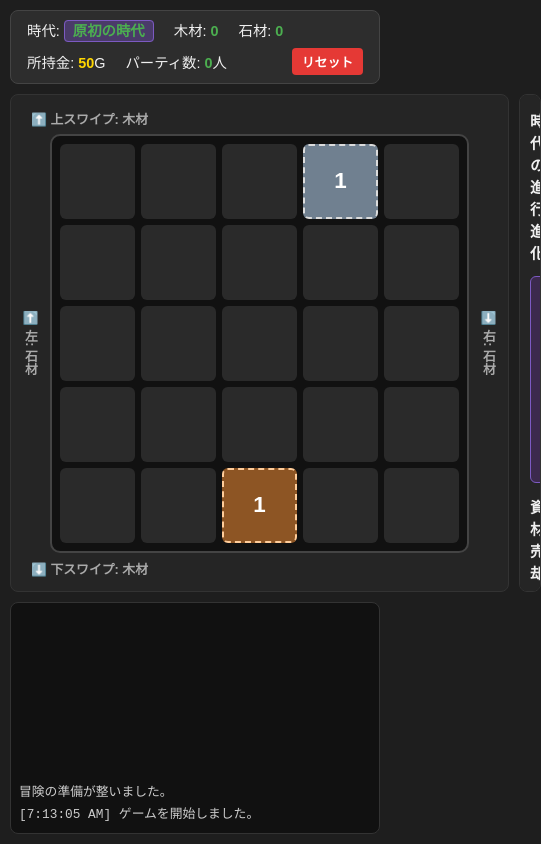
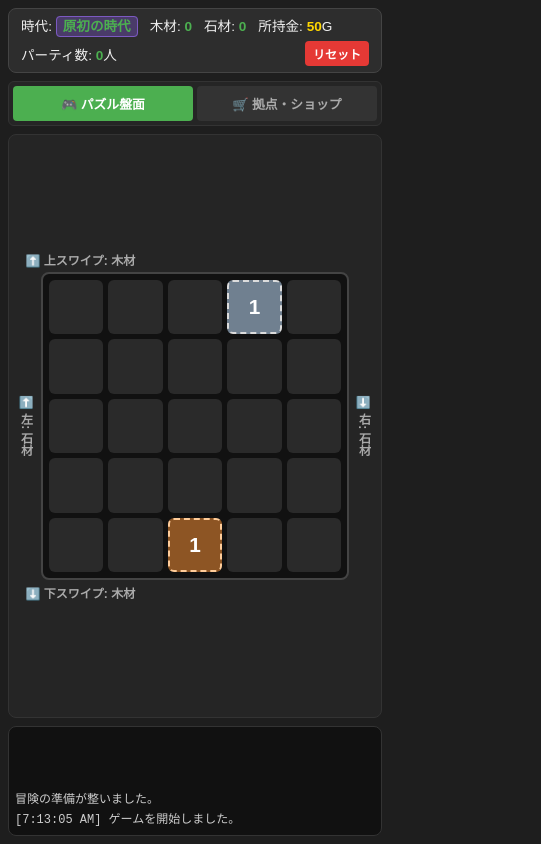
Before and after one commit to k-p5w/saras-kit, a plain HTML site: page merge/index.html in a window 390 px wide. Shown: the whole page, 541 px wide, since content can reach past the window. Drawn offline with Linux system fonts and the light colour scheme.

Commit message:
モバイル対応

```diff
--- a/merge/index.html
+++ b/merge/index.html
@@ -2,7 +2,8 @@
 <html lang="ja">
 <head>
     <meta charset="UTF-8">
-    <title>マージ×サバクラ：冒険イベント拡張版</title>
+    <meta name="viewport" content="width=device-width, initial-scale=1.0, user-scalable=no">
+    <title>マージ×サバクラ：完全版モック</title>
     <style>
         * { box-sizing: border-box; margin: 0; padding: 0; }
         body {
@@ -12,41 +13,68 @@
             display: flex;
             flex-direction: column;
             height: 100vh;
-            padding: 10px;
-            gap: 10px;
+            padding: 8px;
+            gap: 8px;
+            overflow: hidden;
+            touch-action: none; /* スワイプ時の画面スクロール防止 */
         }
 
         /* --- 上部：ステータスバー --- */
         .status-bar {
             display: flex;
-            gap: 8px 20px;
+            gap: 6px 12px;
             flex-wrap: wrap;
             align-items: center;
             background: #2d2d2d;
-            padding: 8px 16px;
+            padding: 6px 12px;
             border-radius: 8px;
             border: 1px solid #444;
-            font-size: 0.9rem;
+            font-size: 0.85rem;
         }
         .status-item span { font-weight: bold; color: #4CAF50; }
         .gold-item span { color: #ffd700; }
-        .era-badge { background: #4a3b69; padding: 2px 8px; border-radius: 4px; border: 1px solid #7c5ac2; font-weight: bold; }
+        .era-badge { background: #4a3b69; padding: 2px 6px; border-radius: 4px; border: 1px solid #7c5ac2; font-weight: bold; }
 
         .reset-btn {
             background: #e53935; color: white; border: none;
-            padding: 4px 10px; border-radius: 4px; cursor: pointer;
-            font-weight: bold; font-size: 0.8rem; margin-left: auto;
+            padding: 4px 8px; border-radius: 4px; cursor: pointer;
+            font-weight: bold; font-size: 0.75rem; margin-left: auto;
         }
-        .reset-btn:hover { background: #c62828; }
+
+        /* --- モバイル用タブ切替ヘッダー --- */
+        .mobile-tabs {
+            display: none;
+            gap: 4px;
+            background: #252525;
+            padding: 4px;
+            border-radius: 6px;
+            border: 1px solid #333;
+        }
+        .tab-btn {
+            flex: 1;
+            background: #333;
+            color: #aaa;
+            border: none;
+            padding: 8px;
+            border-radius: 4px;
+            font-weight: bold;
+            font-size: 0.8rem;
+            cursor: pointer;
+        }
+        .tab-btn.active {
+            background: #4CAF50;
+            color: #fff;
+        }
 
         /* --- メインコンテナ --- */
         .main-layout {
             display: flex;
-            flex: 7;
-            gap: 10px;
+            flex: 1;
+            gap: 8px;
             min-height: 0;
         }
 
+        /* パズル盤面エリア */
         .puzzle-section {
             flex: 7;
             display: flex;
@@ -54,77 +82,76 @@
             align-items: center;
             justify-content: center;
             background: #252525;
-            padding: 10px;
+            padding: 8px;
             border-radius: 8px;
             border: 1px solid #333;
-            position: relative;
         }
 
         .board-wrapper {
             display: flex;
             flex-direction: column;
             align-items: center;
-            gap: 6px;
+            gap: 4px;
         }
         .guide-row {
             display: flex;
             justify-content: space-between;
             width: 100%;
-            padding: 0 10px;
-            font-size: 0.8rem;
+            padding: 0 8px;
+            font-size: 0.75rem;
             color: #aaa;
             font-weight: bold;
         }
         .board-middle {
             display: flex;
             align-items: center;
-            gap: 10px;
+            gap: 6px;
         }
 
         .grid {
             display: grid;
-            grid-template-columns: repeat(5, 75px);
-            grid-template-rows: repeat(5, 75px);
-            gap: 6px;
+            grid-template-columns: repeat(5, min(14vw, 70px));
+            grid-template-rows: repeat(5, min(14vw, 70px));
+            gap: 5px;
             background: #111;
-            padding: 8px;
-            border-radius: 10px;
+            padding: 6px;
+            border-radius: 8px;
             border: 2px solid #444;
         }
         .cell {
-            width: 75px; height: 75px; background: #2a2a2a; border-radius: 6px;
+            width: 100%; height: 100%; background: #2a2a2a; border-radius: 6px;
             display: flex; align-items: center; justify-content: center;
             font-weight: bold; user-select: none; cursor: default;
         }
 
-        .tile-card { background: var(--card-bg); color: #fff; border: 2px dashed var(--card-bd); font-size: 1.4rem; }
+        .tile-card { background: var(--card-bg); color: #fff; border: 2px dashed var(--card-bd); font-size: 1.3rem; }
         .tile-mat {
             background: var(--mat-bg); color: var(--mat-fg); border: 2px solid var(--mat-bd);
-            font-size: 1.6rem; box-shadow: inset 0 0 8px var(--mat-glow); cursor: pointer;
+            font-size: 1.5rem; box-shadow: inset 0 0 8px var(--mat-glow); cursor: pointer;
         }
-        .tile-mat:hover { transform: scale(1.05); }
 
+        /* サイドメニュー（ショップ等） */
         .side-section {
             flex: 3;
             background: #252525;
-            padding: 10px;
+            padding: 8px;
             border-radius: 8px;
             border: 1px solid #333;
             display: flex;
             flex-direction: column;
-            gap: 8px;
+            gap: 6px;
             overflow-y: auto;
         }
-        .shop-title { font-size: 0.95rem; font-weight: bold; border-bottom: 1px solid #444; padding-bottom: 4px; margin-top: 4px; }
+        .shop-title { font-size: 0.85rem; font-weight: bold; border-bottom: 1px solid #444; padding-bottom: 2px; margin-top: 4px; }
 
         .shop-item {
             background: #333;
-            padding: 6px 10px;
+            padding: 6px 8px;
             border-radius: 6px;
             display: flex;
             justify-content: space-between;
             align-items: center;
-            font-size: 0.8rem;
+            font-size: 0.75rem;
         }
         .shop-item.era-item { background: #3c2a4d; border: 1px solid #7c5ac2; }
         .shop-item button {
@@ -132,29 +159,41 @@
             padding: 4px 8px; border-radius: 4px; cursor: pointer;
             font-weight: bold; font-size: 0.75rem;
         }
-        .shop-item.era-item button { background: #7c5ac2; }
 
+        /* 下部冒険ログ */
         .log-section {
-            flex: 3;
+            height: 110px;
             background: #111;
-            padding: 8px;
+            padding: 6px;
             border-radius: 8px;
             border: 1px solid #333;
             overflow-y: auto;
             font-family: monospace;
-            font-size: 0.8rem;
+            font-size: 0.75rem;
             display: flex;
             flex-direction: column-reverse;
         }
-        .log-entry { margin-bottom: 3px; color: #ccc; }
+        .log-entry { margin-bottom: 2px; color: #ccc; }
         .log-entry.event { color: #ffd700; }
         .log-entry.reward { color: #4dd0e1; }
+        .log-entry.goddess { color: #e1bee7; font-weight: bold; }
         .log-entry.danger { color: #ff8a80; }
         .log-entry.gameover { color: #ff6b6b; font-weight: bold; }
+
+        /* スマホ用レスポンシブ（768px以下はタブ段階表示） */
+        @media (max-width: 768px) {
+            .mobile-tabs { display: flex; }
+            .main-layout { flex-direction: column; }
+            .side-section { display: none; } /* デフォルトで非表示 */
+            .side-section.active { display: flex; flex: 1; }
+            .puzzle-section { flex: 1; display: flex; }
+            .puzzle-section.hidden { display: none; }
+        }
     </style>
 </head>
 <body>
 
+    <!-- 上部ステータスバー -->
     <div class="status-bar">
         <div class="status-item">時代: <span id="era-name" class="era-badge">原初の時代</span></div>
         <span id="inv-bar" style="display: contents;"></span>
@@ -163,16 +202,24 @@
         <button class="reset-btn" onclick="resetGame()">リセット</button>
     </div>
 
+    <!-- スマホ専用段階表示（タブボタン） -->
+    <div class="mobile-tabs">
+        <button class="tab-btn active" onclick="switchTab('puzzle')">🎮 パズル盤面</button>
+        <button class="tab-btn" onclick="switchTab('shop')">🛒 拠点・ショップ</button>
+    </div>
+
+    <!-- メインエリア -->
     <div class="main-layout">
-        <div class="puzzle-section">
+        <!-- パズルエリア -->
+        <div class="puzzle-section" id="puzzle-section">
             <div class="board-wrapper">
                 <div class="guide-row">
                     <span>⬆️ 上スワイプ: <strong id="guide-up">-</strong></span>
                 </div>
                 <div class="board-middle">
-                    <span id="guide-left" style="writing-mode: vertical-rl; font-size: 0.8rem; color: #aaa; font-weight: bold;">⬅️ 左: -</span>
+                    <span id="guide-left" style="writing-mode: vertical-rl; font-size: 0.75rem; color: #aaa; font-weight: bold;">⬅️ 左: -</span>
                     <div class="grid" id="grid"></div>
-                    <span id="guide-right" style="writing-mode: vertical-rl; font-size: 0.8rem; color: #aaa; font-weight: bold;">➡️ 右: -</span>
+                    <span id="guide-right" style="writing-mode: vertical-rl; font-size: 0.75rem; color: #aaa; font-weight: bold;">➡️ 右: -</span>
                 </div>
                 <div class="guide-row">
                     <span>⬇️ 下スワイプ: <strong id="guide-down">-</strong></span>
@@ -180,7 +227,8 @@
             </div>
         </div>
 
-        <div class="side-section">
+        <!-- ショップエリア -->
+        <div class="side-section" id="side-section">
             <div class="shop-title">時代の進行・進化</div>
             <div id="era-shop-list"></div>
 
@@ -205,6 +253,7 @@
         </div>
     </div>
 
+    <!-- 冒険ログ -->
     <div class="log-section" id="log-section">
         <div class="log-entry">冒険の準備が整いました。</div>
     </div>
@@ -230,52 +279,13 @@
     };
     let currentEra = 'primal';
 
-    /* ==========================================
-     * 冒険イベントリスト（データ定義化）
-     * ========================================== */
     const ADVENTURE_EVENTS = [
-        {
-            weight: 30,
-            text: h => `⚔️ ${h.name}が魔物を撃破しました！ (+5G)`,
-            effect: () => { gold += 5; },
-            type: 'event'
-        },
-        {
-            weight: 25,
-            text: h => `🌲 ${h.name}が森林で木材を調達しました！ (+2木材)`,
-            effect: () => { inventory.wood = (inventory.wood || 0) + 2; },
-            type: 'reward'
-        },
-        {
-            weight: 20,
-            text: h => `⛏️ ${h.name}が岩山から石材を削り出しました！ (+2石材)`,
-            effect: () => { inventory.stone = (inventory.stone || 0) + 2; },
-            type: 'reward'
-        },
-        {
-            weight: 10,
-            text: h => `💎 ${h.name}が隠された宝箱を発見しました！ (+15G)`,
-            effect: () => { gold += 15; },
-            type: 'reward'
-        },
-        {
-            weight: 10,
-            text: h => `💀 ${h.name}が毒キノコを誤飲して治療費を払いました... (-3G)`,
-            effect: () => { gold = Math.max(0, gold - 3); },
-            type: 'danger'
-        },
-        {
-            weight: 15,
-            text: h => `⛰️ ${h.name}は静かに未開の地を探索中...`,
-            effect: () => {},
-            type: ''
-        },
-        {
-            weight: 10,
-            text: h => `🍺 ${h.name}は酒場で英気を養っています。`,
-            effect: () => {},
-            type: ''
-        }
+        { weight: 30, text: h => `⚔️ ${h.name}が魔物を撃破しました！ (+5G)`, effect: () => { gold += 5; }, type: 'event' },
+        { weight: 25, text: h => `🌲 ${h.name}が森林で木材を採集しました！ (+2木材)`, effect: () => { inventory.wood = (inventory.wood || 0) + 2; }, type: 'reward' },
+        { weight: 20, text: h => `⛏️ ${h.name}が岩山で石材を掘り出しました！ (+2石材)`, effect: () => { inventory.stone = (inventory.stone || 0) + 2; }, type: 'reward' },
+        { weight: 10, text: h => `💎 ${h.name}が隠された宝箱を発見しました！ (+15G)`, effect: () => { gold += 15; }, type: 'reward' },
+        { weight: 10, text: h => `💀 ${h.name}がトラップにかかり応急手当を行いました... (-3G)`, effect: () => { gold = Math.max(0, gold - 3); }, type: 'danger' },
+        { weight: 15, text: h => `⛰️ ${h.name}は静かに未開の地を探索中...`, effect: () => {}, type: '' }
     ];
 
     const SIZE = 5;
@@ -288,9 +298,7 @@
     let isGameOver = false;
     let adventureTimer = null;
 
-    function activeMaterials() {
-        return [...new Set(Object.values(ERAS[currentEra].sides))];
-    }
+    function activeMaterials() { return [...new Set(Object.values(ERAS[currentEra].sides))]; }
 
     function setTileVars(cell, type) {
         const m = MATERIALS[type];
@@ -300,6 +308,25 @@
         cell.style.setProperty('--mat-fg', m.matFg);
         cell.style.setProperty('--mat-bd', m.matBd);
         cell.style.setProperty('--mat-glow', m.matBd + '4d');
+    }
+
+    /* --- タブ切替機能（スマホ用段階表示） --- */
+    function switchTab(tab) {
+        const puzzleSec = document.getElementById('puzzle-section');
+        const sideSec = document.getElementById('side-section');
+        const btns = document.querySelectorAll('.tab-btn');
+
+        if (tab === 'puzzle') {
+            puzzleSec.classList.remove('hidden');
+            sideSec.classList.remove('active');
+            btns[0].classList.add('active');
+            btns[1].classList.remove('active');
+        } else {
+            puzzleSec.classList.add('hidden');
+            sideSec.classList.add('active');
+            btns[0].classList.remove('active');
+            btns[1].classList.add('active');
+        }
     }
 
     function initGame() {
@@ -345,12 +372,12 @@
             eraDef.unlocked = true;
             currentEra = nextEraId;
 
-            addLog(`🎉 【時代の解放】${eraDef.name} に進化しました！新たな素材が出現します。`, 'event');
+            addLog(`🎉 【時代の解放】${eraDef.name} に進化しました！`, 'event');
             renderShop();
             updateDirectionGuides();
             updateView();
         } else {
-            addLog(`ゴールドが足りません！（必要: ${eraDef.cost}G）`);
+            addLog(`ゴールドが足りません！`);
         }
     }
 
@@ -368,7 +395,7 @@
                 </div>
             `;
         } else {
-            eraContainer.innerHTML = `<div style="font-size:0.8rem; color:#aaa; padding:4px;">最高レベルの時代に達しています。</div>`;
+            eraContainer.innerHTML = `<div style="font-size:0.75rem; color:#aaa; padding:4px;">最高レベルの時代に達しています。</div>`;
         }
 
         document.getElementById('sell-list').innerHTML = activeMaterials().map(k => {
@@ -433,10 +460,12 @@
         }
     }
 
+    /* --- 完全詰み判定＆「女神の慈悲」システム --- */
     function checkGameOver() {
         let hasEmpty = board.some(v => v === null);
         if (hasEmpty) return;
 
+        // 隣接ペアの合体可能性チェック
         for (let r = 0; r < SIZE; r++) {
             for (let c = 0; c < SIZE; c++) {
                 let current = board[r * SIZE + c];
@@ -451,28 +480,85 @@
                 }
             }
         }
+
+        // 完全詰みの場合：一定確率で「女神の慈悲」発動！
+        if (Math.random() < 0.8) { // 80%の確率で救済
+            let maxVal = -1;
+            let maxIdx = -1;
+
+            // 盤面で最も価値の高いタイル（計算用スコア: tier * 100 + val）を探す
+            board.forEach((t, i) => {
+                if (t) {
+                    let score = t.tier * 100 + t.val;
+                    if (score > maxVal) {
+                        maxVal = score;
+                        maxIdx = i;
+                    }
+                }
+            });
+
+            if (maxIdx !== -1) {
+                let removedTile = board[maxIdx];
+                board[maxIdx] = null; // 最大マスを除去してスペース確保
+                gold += 20; // 恵みのゴールド
+
+                let matName = MATERIALS[removedTile.type].name;
+                addLog(`✨ 【女神の慈悲発動！】最大のマス（${matName}）が消滅し、20Gの恵みを授かりました！`, 'goddess');
+                updateView();
+                return;
+            }
+        }
+
         isGameOver = true;
-        addLog(`⚠️ 【詰み】盤面が埋まりました！漢数字タイルをクリックして回収するか、「リセット」してください。`, 'gameover');
+        addLog(`⚠️ 【詰み】盤面が埋まりました！漢数字タイルを回収するかリセットしてください。`, 'gameover');
     }
 
+    /* --- スワイプ／キーボード入力処理 --- */
+    let touchStartX = 0, touchStartY = 0;
+
+    // タッチ開始（スマホ）
+    document.addEventListener('touchstart', e => {
+        touchStartX = e.touches[0].clientX;
+        touchStartY = e.touches[0].clientY;
+    }, { passive: true });
+
+    // タッチ終了（スワイプ判定）
+    document.addEventListener('touchend', e => {
+        if (isGameOver) return;
+        let touchEndX = e.changedTouches[0].clientX;
+        let touchEndY = e.changedTouches[0].clientY;
+
+        let dx = touchEndX - touchStartX;
+        let dy = touchEndY - touchStartY;
+
+        // スワイプ移動距離が小さすぎる場合は無視（タップ動作と区別）
+        if (Math.abs(dx) < 30 && Math.abs(dy) < 30) return;
+
+        let dir = null;
+        if (Math.abs(dx) > Math.abs(dy)) {
+            dir = dx > 0 ? 'right' : 'left';
+        } else {
+            dir = dy > 0 ? 'down' : 'up';
+        }
+
+        handleMove(dir);
+    }, { passive: true });
+
+    // キーボード入力（PC）
     document.addEventListener('keydown', e => {
         if (isGameOver) return;
-        let moved = false;
-        let supplyType = null;
+        const dirs = { ArrowLeft: 'left', ArrowRight: 'right', ArrowUp: 'up', ArrowDown: 'down' };
+        if (dirs[e.key]) handleMove(dirs[e.key]);
+    });
 
-        const dirs = { ArrowLeft: 'left', ArrowRight: 'right', ArrowUp: 'up', ArrowDown: 'down' };
-        const dir = dirs[e.key];
-        if (dir) {
-            moved = slide(dir);
-            supplyType = ERAS[currentEra].sides[dir];
-        }
-
-        if (moved) {
+    function handleMove(dir) {
+        if (slide(dir)) {
+            let supplyType = ERAS[currentEra].sides[dir];
             spawnTile(supplyType);
             updateView();
             checkGameOver();
         }
-    });
+    }
 
     function slide(direction) {
         let rotCount = 0;
@@ -587,16 +673,10 @@
         }
     }
 
-    /* ==========================================
-     * 拡張された冒険ループ関数
-     * ========================================== */
     function adventureLoop() {
         if (heroes.length === 0) return;
-
-        // ランダムに勇者を1名抽出
         let h = heroes[Math.floor(Math.random() * heroes.length)];
 
-        // 重みに応じたランダム抽選処理
         let totalWeight = ADVENTURE_EVENTS.reduce((sum, e) => sum + e.weight, 0);
         let rand = Math.floor(Math.random() * totalWeight);
 
@@ -609,7 +689,6 @@
             rand -= evt.weight;
         }
 
-        // イベント効果の適用とログ出力
         selectedEvent.effect();
         addLog(selectedEvent.text(h), selectedEvent.type);
         updateView();
```
